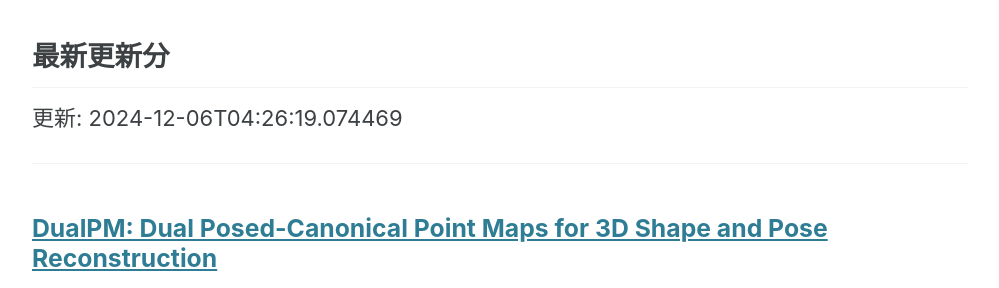
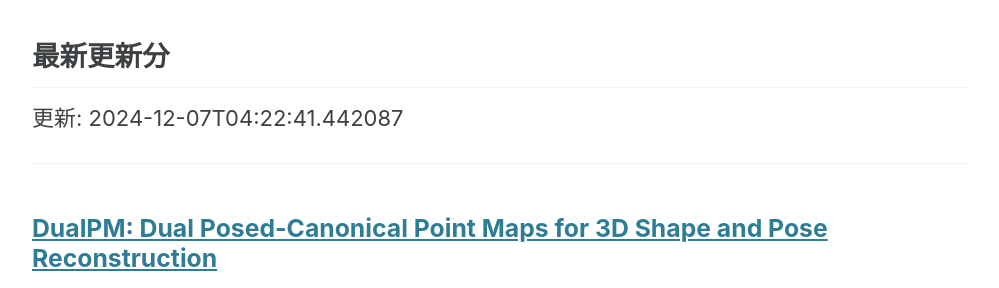
Before and after one commit to haruhisa-enomoto/arxiv-privacy-tech, a Jekyll site: the page built from index.md, in a window 1280 px wide and 900 px high, scrolled down 680 px. Shown: the part 155-443 px from the top of the window, without its empty margins (140-1139 px from the left). Built offline with Jekyll 4.4.1, drawn with Linux system fonts in a browser that asks for light colours; cached includes are drawn as plain includes; a script bundle is joined from its source files by our own code; library files that are not in the unit come from our copies.

Commit message:
:robot: Automate updates

```diff
--- a/index.md
+++ b/index.md
@@ -27,7 +27,7 @@ author_profile: false
 
 ## 最新更新分
 
-更新: 2024-12-06T04:26:19.074469
+更新: 2024-12-07T04:22:41.442087
 
 - - -
 
```
